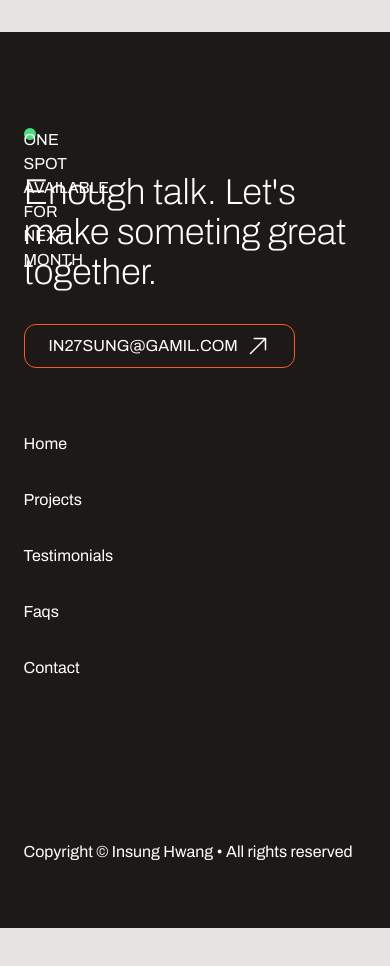
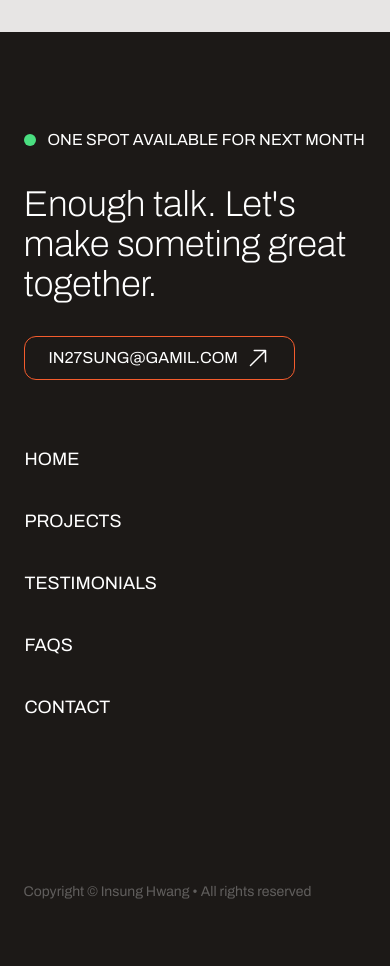
Before and after one commit to in27sung/portfolio, a Next.js app: page / in a window 390 px wide. Shown: the part 5080-6046 px from the top of the page. Before the commit the page ends 6008 px from the top, so only its background shows below. Built offline with nearby package versions, Linux system fonts and the light colour scheme.

Commit message:
Enhance Footer layout and styling for improved responsiveness

```diff
--- a/src/sections/Footer.tsx
+++ b/src/sections/Footer.tsx
@@ -28,26 +28,31 @@ const Footer: FC = () => {
   return <footer className="bg-stone-900 text-white">
     <div className="container">
       <div className="section">
-        <div className="flex items-center"></div>
-        <div className="size-3 rounded-full bg-green-400">
+        <div className="flex items-center gap-3">
+        <div className="size-3 rounded-full bg-green-400"></div>
           <span className="uppercase">One spot available for next month</span>
         </div>
-        <h2 className="text-4xl mt-8 font-extralight">
+        <div className="grid md:grid-cols-3 md:items-center">
+          <div className="md:col-span-2">
+          <h2 className="text-4xl md:text-7xl mt-8 font-extralight">
             Enough talk. Let's make someting great together.
           </h2>
           <Button variant="secondary" className="mt-8" iconAfter={<svg xmlns="http://www.w3.org/2000/svg" fill="none" viewBox="0 0 24 24" strokeWidth="1.5" stroke="currentColor" className="size-6">
             <path strokeLinecap="round" strokeLinejoin="round" d="m4.5 19.5 15-15m0 0H8.25m11.25 0v11.25" />
           </svg>
-        }>in27sung@gamil.com</Button>
-        <nav className="flex flex-col gap-8 mt-16">
+          }>in27sung@gamil.com
+          </Button>
+          </div>
+          <nav className="flex flex-col md:items-end gap-8 mt-16 md:mt-0">
             {navItems.map(({ href, label }) => (
               <a href={href} key={label}>
-              {label}
+                <Button variant="text" className="text-lg">{label}</Button>
               </a>
             ))}
           </nav>
         </div>
-      <p className="py-16">
+      </div>
+      <p className="py-16 text-white/30 text-sm">
         Copyright &copy; Insung Hwang &bull; All rights reserved
       </p>
     </div>
```
Lines whose indentation alone changed are shown as unchanged.
